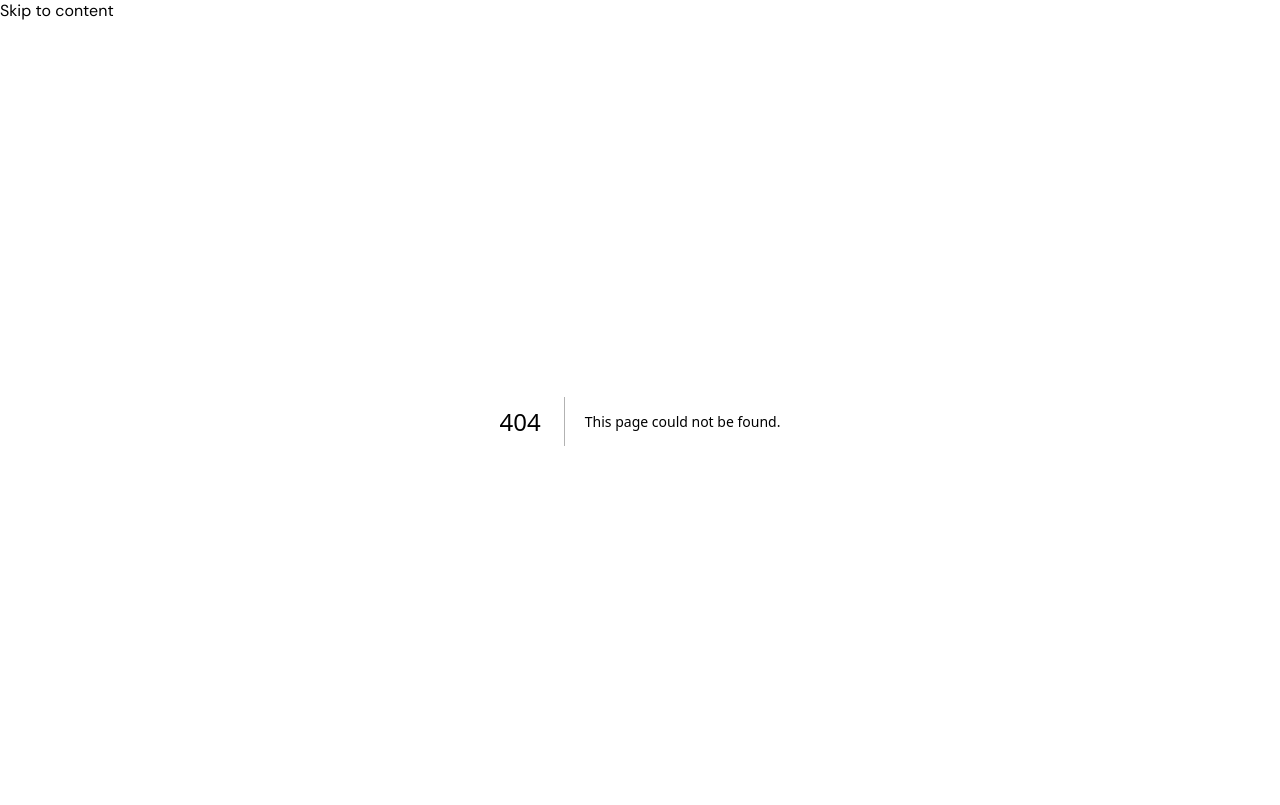
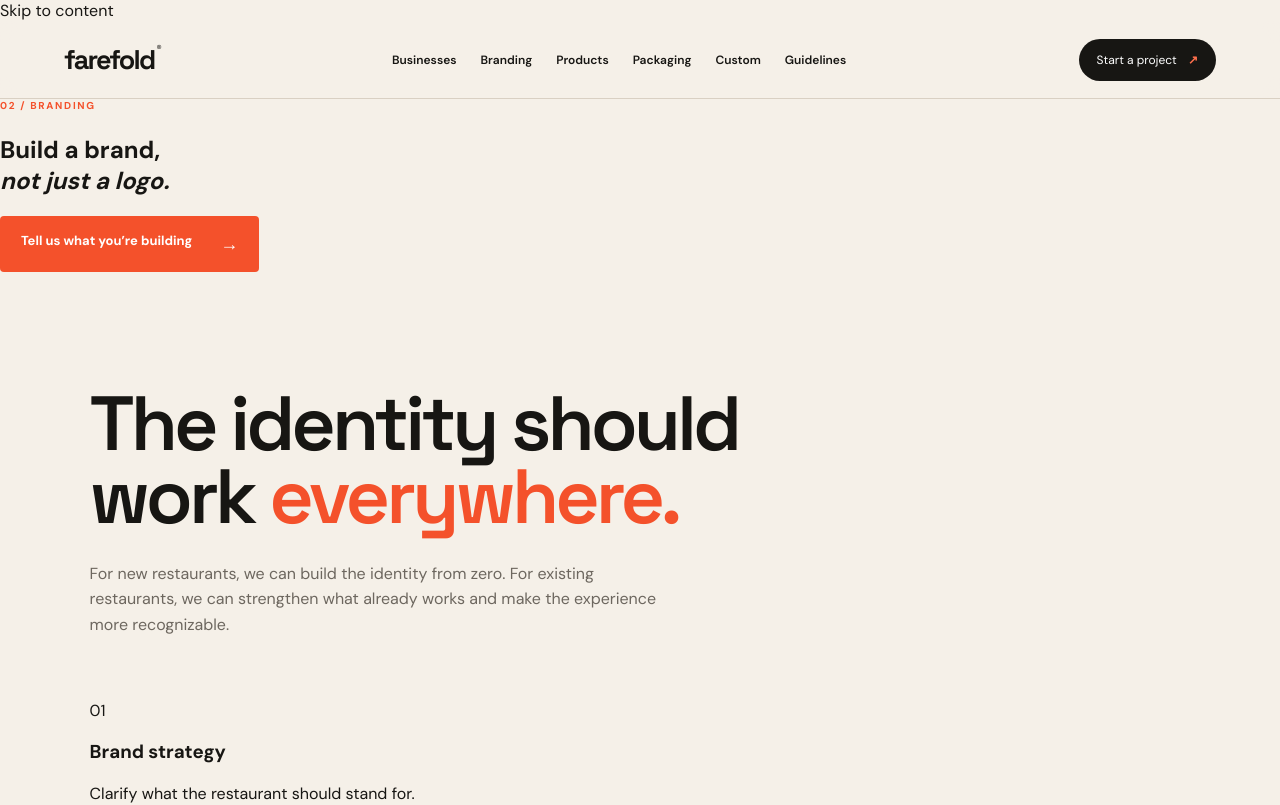
Before and after one commit to dogaranees7-ctrl/farefold, a Next.js app: page /branding in a window 1280 px wide. Before the commit this address had no page. Shown: the top 805 px of the page. Built offline with nearby package versions, Linux system fonts and the light colour scheme.

Commit message:
Build FareFold core site pages

```diff
--- /dev/null
+++ b/app/branding/page.tsx
@@ -0,0 +1,3 @@
+import Link from "next/link"; import {PageFrame,LinkCards} from "@/app/components/page-frame";
+const items=["Brand strategy","Positioning","Naming direction","Logo & visual identity","Colour system & typography","Packaging identity","Brand guidelines","Menu & printed collateral","Social identity","Restaurant launch identity","Rebranding"].map((title,i)=>({title,text:["Clarify what the restaurant should stand for.","Find a useful place in the customer's mind.","Create a direction before visual execution.","Build a recognizable visual language.","Make every touchpoint feel related.","Carry the identity onto packaging.","Document the rules so the brand stays consistent.","Menus, cards, stickers and printed details.","Extend the identity to digital and social.","Create the launch system around the opening.","Refresh an existing restaurant without losing its equity."][i]}));
+export default function Branding(){return <PageFrame eyebrow="02 / Branding" title={<>Build a brand,<br/><i>not just a logo.</i></>}><section className="section"><div className="sectionIntro wide"><h2>The identity should work <i>everywhere.</i></h2><p>For new restaurants, we can build the identity from zero. For existing restaurants, we can strengthen what already works and make the experience more recognizable.</p></div><LinkCards items={items}/></section><section className="darkBand"><p className="eyebrow">Brand + packaging</p><h2>One identity.<br/><i>Every touchpoint.</i></h2><Link className="lightCta" href="/packaging">See packaging systems →</Link></section></PageFrame>}
```
